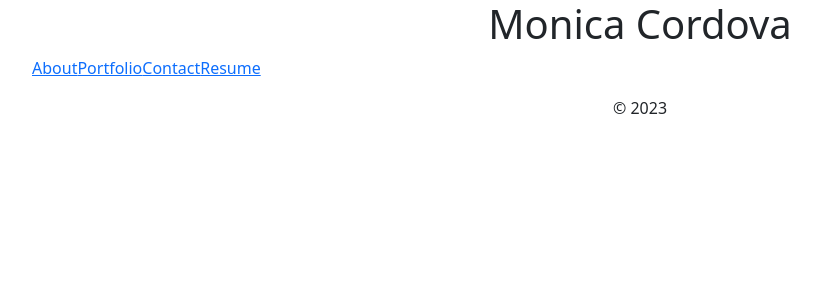
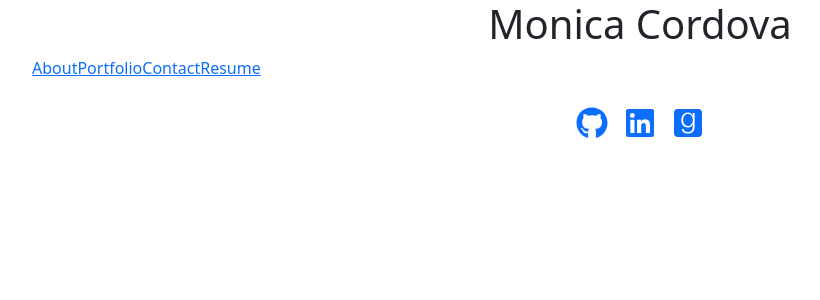
Before and after one commit to cordovamonica/react-portfolio, a React (Vite) app: page / in a window 1280 px wide. Shown: the top 300 px of the page, without its empty margins (0-820 px from the left). Built offline with nearby package versions, Linux system fonts and the light colour scheme.

Commit message:
added icons to footer

```diff
--- a/package.json
+++ b/package.json
@@ -9,13 +9,13 @@
     "lint": "eslint . --ext js,jsx --report-unused-disable-directives --max-warnings 0",
     "preview": "vite preview",
     "serve": "vite preview"
-
   },
   "dependencies": {
     "axios": "^1.3.5",
     "bootstrap": "^5.3.2",
     "react": "^18.2.0",
     "react-dom": "^18.2.0",
+    "react-icons": "^4.11.0",
     "react-router-dom": "^6.10.0"
   },
   "devDependencies": {
--- a/src/components/Footer.jsx
+++ b/src/components/Footer.jsx
@@ -1,9 +1,16 @@
 import React from 'react';
+import { FaGithub } from 'react-icons/fa';
+import { FaLinkedin } from 'react-icons/fa';
+import { FaGoodreads } from 'react-icons/fa';
 
 export default function Footer() {
   return (
     <footer>
-      <p className='text-center'>&copy; 2023</p>
+      <div className='text-center fs-2 grid gap-3'>
+      <a className="p-2 g-col-6 " href="https://github.com/cordovamonica"><i><FaGithub /></i></a>
+      <a className="p-2 g-col-6" href="https://www.linkedin.com/in/monica-cordova-525233298/"><i><FaLinkedin /></i></a>
+      <a className="p-2 g-col-6" href="https://www.goodreads.com/user/show/170294001-monica"><i><FaGoodreads /></i></a>
+      </div>
     </footer>
   );
 }
```
Also changed, not shown: 1 other file (tests, documents, lock files or other folders).
